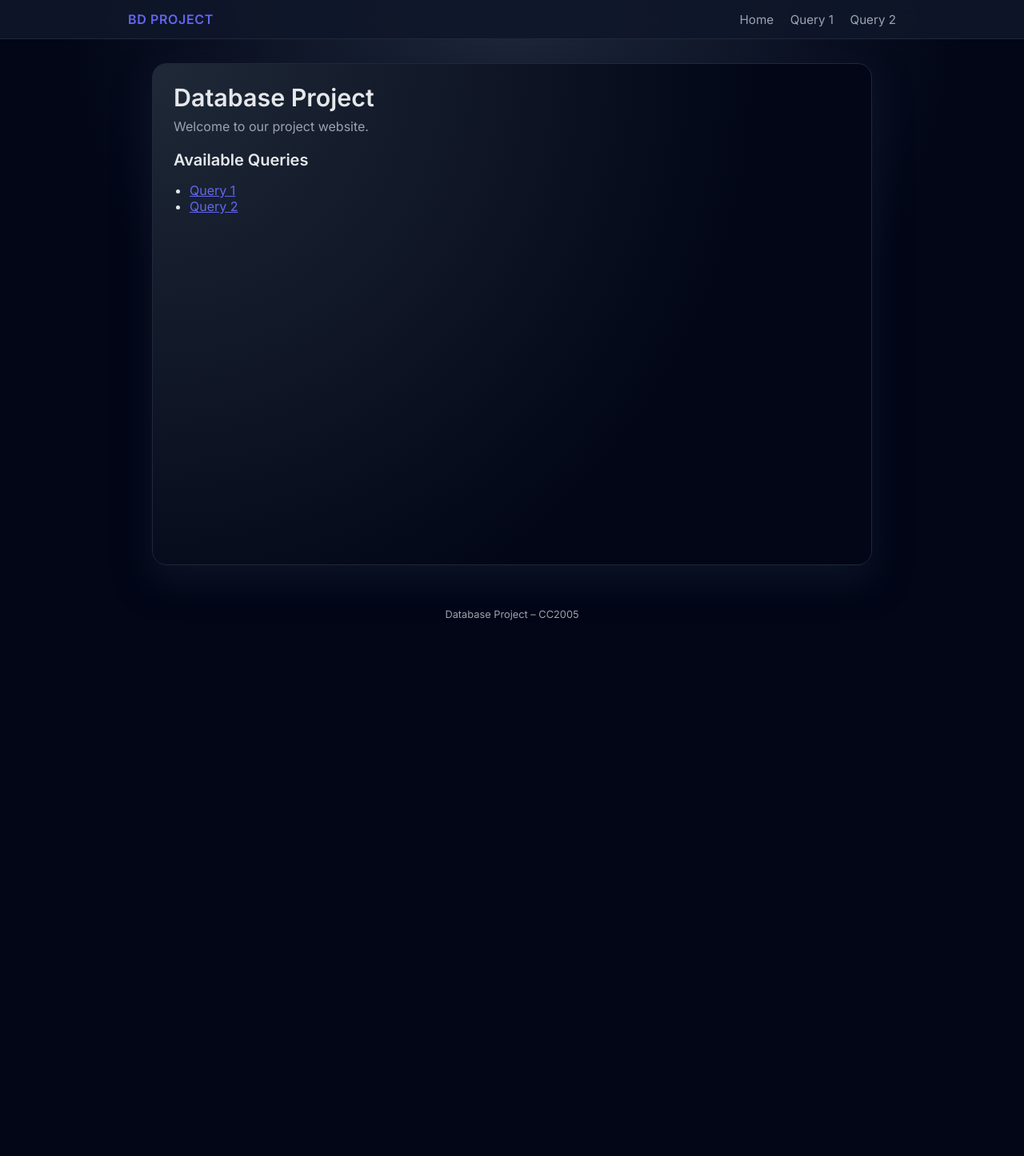
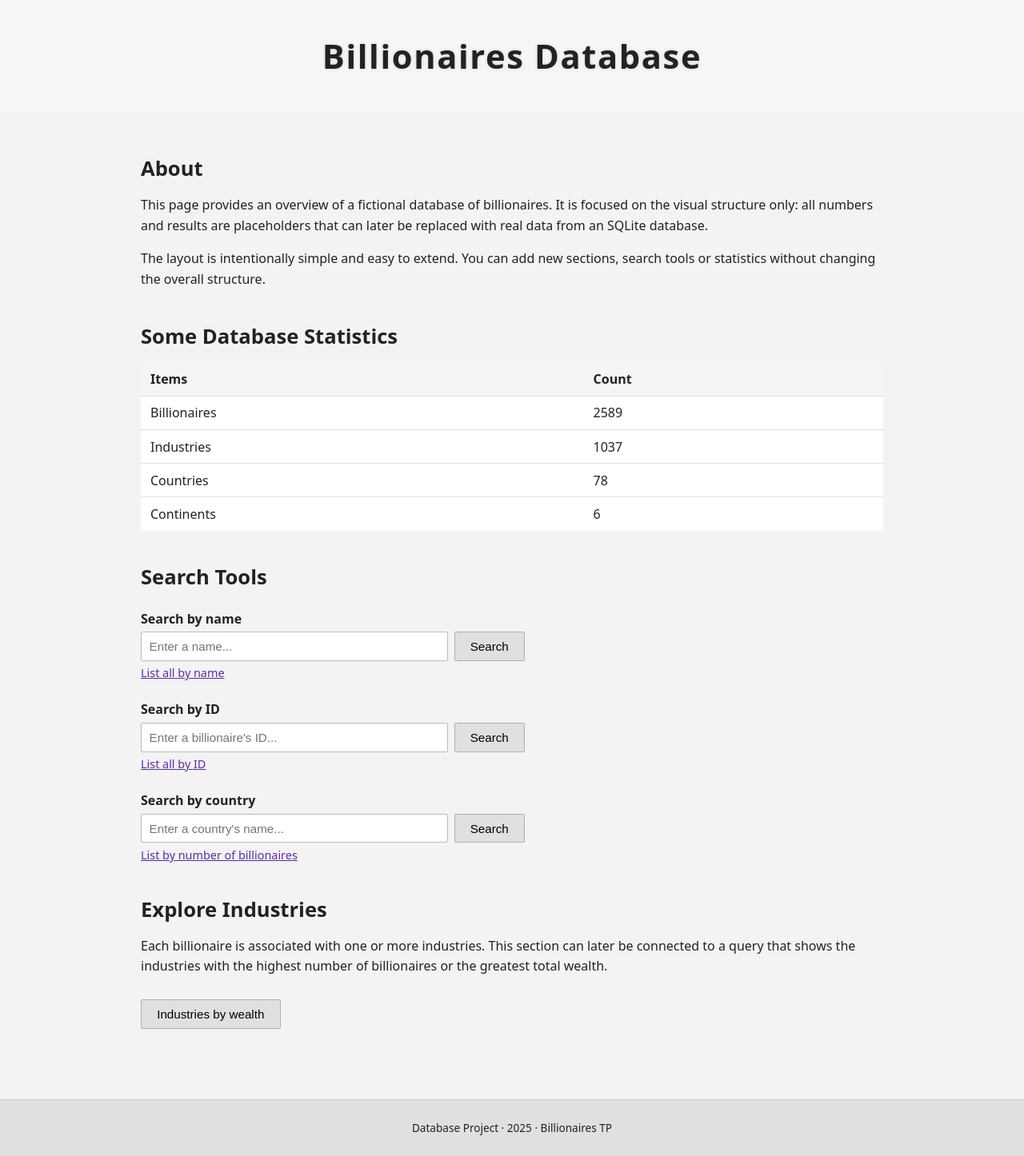
Before and after one commit to PedrobGraca/Billionaires_TP_BD, a Flask app: page / in a window 1280 px wide. Shown: the whole page at 80% size. Before the commit the page ends 776 px from the top, so only its background shows below. Run offline with Flask 3, Linux system fonts and the light colour scheme.

Commit message:
site changes

```diff
--- a/app/app.py
+++ b/app/app.py
@@ -1,5 +1,4 @@
 from flask import Flask, render_template
-from db_mock import get_query1, get_query2
 
 app = Flask(__name__)
 
@@ -7,29 +6,10 @@ app = Flask(__name__)
 def index():
     return render_template("index.html")
 
-@app.route("/query1")
-def query1():
-    results = get_query1()
-    description = "Query 1: Example data from dataset."
-    return render_template(
-        "query.html",
-        title="Query 1",
-        description=description,
-        results=results,
-        columns=["Column A", "Column B", "Column C"]
-    )
-
-@app.route("/query2")
-def query2():
-    results = get_query2()
-    description = "Query 2: Another example query."
-    return render_template(
-        "query.html",
-        title="Query 2",
-        description=description,
-        results=results,
-        columns=["ID", "Name", "Value"]
-    )
+@app.route("/query")
+def query():
+    # Página de futuro: resultados, listas, etc.
+    return render_template("query.html")
 
 if __name__ == "__main__":
     app.run(debug=True)
--- a/app/static/style.css
+++ b/app/static/style.css
@@ -1,173 +1,162 @@
-:root {
-    --bg-color: #0f172a;
-    --card-bg: #111827;
-    --accent: #6366f1;
-    --accent-soft: #4f46e5;
-    --text-main: #e5e7eb;
-    --text-muted: #9ca3af;
-    --border-soft: #1f2937;
-}
+/* =========================
+   Global
+   ========================= */
 
-* {
+   * {
     box-sizing: border-box;
 }
 
 body {
     margin: 0;
-    font-family: "Inter", system-ui, -apple-system, BlinkMacSystemFont, sans-serif;
-    background: radial-gradient(circle at top, #1e293b 0, #020617 55%);
-    color: var(--text-main);
+    font-family: system-ui, -apple-system, BlinkMacSystemFont, "Segoe UI", sans-serif;
+    background-color: #f3f3f3;
+    color: #222;
 }
 
+/* Container principal da página */
 .page {
-    min-height: 100vh;
-    display: flex;
-    flex-direction: column;
+    max-width: 960px;
+    margin: 0 auto;
+    padding: 2rem 1rem 3rem 1rem;
 }
 
-/* NAVBAR */
-
-.header {
-    border-bottom: 1px solid #1f2937;
-    background: rgba(15, 23, 42, 0.9);
-    backdrop-filter: blur(10px);
+/* Secções genéricas */
+.section {
+    margin-bottom: 2.5rem;
 }
 
-.navbar {
-    max-width: 1000px;
-    margin: 0 auto;
-    padding: 14px 20px;
-    display: flex;
-    align-items: center;
-    justify-content: space-between;
+.section h2 {
+    margin-bottom: 0.75rem;
+    font-size: 1.6rem;
 }
 
-.logo {
-    font-weight: 600;
-    letter-spacing: 0.04em;
-    font-size: 1rem;
-    text-transform: uppercase;
-    color: var(--accent);
+.section p {
+    line-height: 1.6;
 }
 
-.nav-links a {
-    margin-left: 16px;
-    text-decoration: none;
-    color: var(--text-muted);
-    font-size: 0.95rem;
+/* =========================
+   Banner / Header
+   ========================= */
+
+.banner {
+    background-image: url(""); /* podes trocar esta imagem depois */
+    background-size: cover;
+    background-position: center;
+    background-repeat: no-repeat;
+    height: 140px;
     position: relative;
 }
 
-.nav-links a:hover {
-    color: var(--text-main);
+/* overlay transparente por cima da imagem (para texto ficar legível) */
+.banner-overlay {
+    position: absolute;
+    inset: 0;
+    background: rgba(255, 255, 255, 0.25);
+    display: flex;
+    align-items: center;
+    justify-content: center;
 }
 
-.nav-links a::after {
-    content: "";
-    position: absolute;
-    left: 0;
-    bottom: -4px;
-    width: 0;
-    height: 2px;
-    background: var(--accent);
-    transition: width 0.2s ease;
+.site-title {
+    margin: 0;
+    font-size: 2.6rem;
+    letter-spacing: 0.04em;
+    text-shadow: 0 0 4px rgba(0, 0, 0, 0.15);
 }
 
-.nav-links a:hover::after {
+/* =========================
+   Tabela de estatísticas
+   ========================= */
+
+.stats-table {
     width: 100%;
+    border-collapse: collapse;
+    margin-top: 1rem;
+    background-color: #fff;
 }
 
-/* MAIN CONTENT */
-
-.content {
-    flex: 1;
-    display: flex;
-    justify-content: center;
-    padding: 30px 16px 40px;
+.stats-table th,
+.stats-table td {
+    padding: 0.6rem 0.75rem;
+    border-bottom: 1px solid #ddd;
 }
 
-.card {
-    width: 100%;
-    max-width: 900px;
-    background: radial-gradient(circle at top left, #1f2937 0, #020617 70%);
-    border-radius: 18px;
-    border: 1px solid var(--border-soft);
-    padding: 24px 26px 28px;
-    box-shadow: 0 18px 45px rgba(15, 23, 42, 0.85);
+.stats-table thead th {
+    text-align: left;
+    background-color: #f5f5f5;
+    font-weight: 600;
 }
 
-/* TYPOGRAPHY */
-
-h1 {
-    margin-top: 0;
-    margin-bottom: 8px;
-    font-size: 1.9rem;
+.stats-table tbody tr:last-child td {
+    border-bottom: none;
 }
 
-h2 {
-    margin-top: 20px;
-    margin-bottom: 8px;
-    font-size: 1.25rem;
+/* =========================
+   Search Tools
+   ========================= */
+
+.search-block {
+    margin-top: 1.5rem;
 }
 
-p {
-    margin-top: 4px;
-    margin-bottom: 10px;
-    color: var(--text-muted);
+.search-block label {
+    display: block;
+    margin-bottom: 0.35rem;
+    font-weight: 600;
 }
 
-a {
-    color: var(--accent);
+.search-row {
+    display: flex;
+    gap: 0.5rem;
+    max-width: 480px;
 }
 
-a:hover {
-    color: var(--accent-soft);
+.search-row input[type="text"] {
+    flex: 1;
+    padding: 0.55rem 0.6rem;
+    border-radius: 2px;
+    border: 1px solid #bbb;
+    font-size: 0.95rem;
 }
 
-/* LIST */
-
-ul {
-    padding-left: 20px;
+.link-small {
+    display: inline-block;
+    margin-top: 0.35rem;
+    font-size: 0.9rem;
+    color: #5b2da8;
+    text-decoration: underline;
+    cursor: pointer;
 }
 
-/* TABLE */
+/* =========================
+   Botões
+   ========================= */
 
-table {
-    width: 100%;
-    border-collapse: collapse;
-    margin-top: 18px;
-    background: rgba(15, 23, 42, 0.9);
-    border-radius: 10px;
-    overflow: hidden;
+.btn {
+    padding: 0.55rem 1.2rem;
+    border-radius: 2px;
+    border: 1px solid #b0b0b0;
+    background-color: #e0e0e0;
+    cursor: pointer;
+    font-size: 0.95rem;
 }
 
-thead {
-    background: rgba(55, 65, 81, 0.8);
+.btn:hover {
+    background-color: #d4d4d4;
 }
 
-th, td {
-    padding: 10px 12px;
-    text-align: left;
-    font-size: 0.93rem;
+.btn-secondary {
+    margin-top: 0.75rem;
 }
 
-tbody tr:nth-child(even) {
-    background: rgba(15, 23, 42, 0.85);
+/* =========================
+   Footer
+   ========================= */
+
+.site-footer {
+    padding: 0.75rem 1rem;
+    background-color: #e0e0e0;
+    text-align: center;
+    font-size: 0.85rem;
+    border-top: 1px solid #ccc;
 }
-
-tbody tr:nth-child(odd) {
-    background: rgba(15, 23, 42, 0.6);
-}
-
-tbody tr:hover {
-    background: rgba(79, 70, 229, 0.25);
-}
-
-/* FOOTER */
-
-.footer {
-    text-align: center;
-    font-size: 0.8rem;
-    padding: 10px 0 14px;
-    color: var(--text-muted);
-}
--- a/app/templates/base.html
+++ b/app/templates/base.html
@@ -2,37 +2,27 @@
 <html lang="en">
 <head>
     <meta charset="UTF-8">
-    <title>{% block title %}BD Project{% endblock %}</title>
+    <title>{% block title %}Billionaires Database{% endblock %}</title>
+    <meta name="viewport" content="width=device-width, initial-scale=1">
 
-    <!-- Google Fonts (optional) -->
-    <link rel="preconnect" href="https://fonts.googleapis.com">
-    <link rel="preconnect" href="https://fonts.gstatic.com" crossorigin>
-    <link href="https://fonts.googleapis.com/css2?family=Inter:wght@300;400;600&display=swap" rel="stylesheet">
-
+    <!-- Estilos do projeto -->
     <link rel="stylesheet" href="{{ url_for('static', filename='style.css') }}">
 </head>
 <body>
-    <div class="page">
-        <header class="header">
-            <nav class="navbar">
-                <div class="logo">BD Project</div>
-                <div class="nav-links">
-                    <a href="{{ url_for('index') }}">Home</a>
-                    <a href="{{ url_for('query1') }}">Query 1</a>
-                    <a href="{{ url_for('query2') }}">Query 2</a>
-                </div>
-            </nav>
-        </header>
 
-        <main class="content">
-            <div class="card">
-                {% block content %}{% endblock %}
-            </div>
-        </main>
+<header class="banner">
+    <div class="banner-overlay">
+        <h1 class="site-title">Billionaires Database</h1>
+    </div>
+</header>
 
-        <footer class="footer">
-            <p>Database Project – CC2005</p>
-        </footer>
-    </div>
+<main class="page">
+    {% block content %}{% endblock %}
+</main>
+
+<footer class="site-footer">
+    <p>Database Project · 2025 · Billionaires TP</p>
+</footer>
+
 </body>
 </html>
--- a/app/templates/index.html
+++ b/app/templates/index.html
@@ -1,14 +1,98 @@
 {% extends "base.html" %}
 
-{% block title %}Home - BD Project{% endblock %}
+{% block title %}Home · Billionaires Database{% endblock %}
 
 {% block content %}
-<h1>Database Project</h1>
-<p>Welcome to our project website.</p>
 
-<h2>Available Queries</h2>
-<ul>
-    <li><a href="{{ url_for('query1') }}">Query 1</a></li>
-    <li><a href="{{ url_for('query2') }}">Query 2</a></li>
-</ul>
+<section class="section" id="about">
+    <h2>About</h2>
+    <p>
+        This page provides an overview of a fictional database of billionaires.
+        It is focused on the visual structure only: all numbers and results
+        are placeholders that can later be replaced with real data from an SQLite
+        database.
+    </p>
+    <p>
+        The layout is intentionally simple and easy to extend. You can add new
+        sections, search tools or statistics without changing the overall structure.
+    </p>
+</section>
+
+<section class="section" id="stats">
+    <h2>Some Database Statistics</h2>
+
+    <table class="stats-table">
+        <thead>
+        <tr>
+            <th>Items</th>
+            <th>Count</th>
+        </tr>
+        </thead>
+        <tbody>
+        <tr>
+            <td>Billionaires</td>
+            <td>2589</td>
+        </tr>
+        <tr>
+            <td>Industries</td>
+            <td>1037</td>
+        </tr>
+        <tr>
+            <td>Countries</td>
+            <td>78</td>
+        </tr>
+        <tr>
+            <td>Continents</td>
+            <td>6</td>
+        </tr>
+        </tbody>
+    </table>
+</section>
+
+<section class="section" id="search-tools">
+    <h2>Search Tools</h2>
+
+    <!-- Busca por nome -->
+    <div class="search-block">
+        <label for="search-name">Search by name</label>
+        <div class="search-row">
+            <input id="search-name" type="text" placeholder="Enter a name...">
+            <button type="button" class="btn">Search</button>
+        </div>
+        <a href="#" class="link-small">List all by name</a>
+    </div>
+
+    <!-- Busca por ID -->
+    <div class="search-block">
+        <label for="search-id">Search by ID</label>
+        <div class="search-row">
+            <input id="search-id" type="text" placeholder="Enter a billionaire's ID...">
+            <button type="button" class="btn">Search</button>
+        </div>
+        <a href="#" class="link-small">List all by ID</a>
+    </div>
+
+    <!-- Busca por país -->
+    <div class="search-block">
+        <label for="search-country">Search by country</label>
+        <div class="search-row">
+            <input id="search-country" type="text" placeholder="Enter a country's name...">
+            <button type="button" class="btn">Search</button>
+        </div>
+        <a href="#" class="link-small">List by number of billionaires</a>
+    </div>
+</section>
+
+<section class="section" id="explore-industries">
+    <h2>Explore Industries</h2>
+    <p>
+        Each billionaire is associated with one or more industries. This section
+        can later be connected to a query that shows the industries with the
+        highest number of billionaires or the greatest total wealth.
+    </p>
+    <button type="button" class="btn btn-secondary">
+        Industries by wealth
+    </button>
+</section>
+
 {% endblock %}
```
Also changed, not shown: app/templates/query.html (+13 -26 lines).
